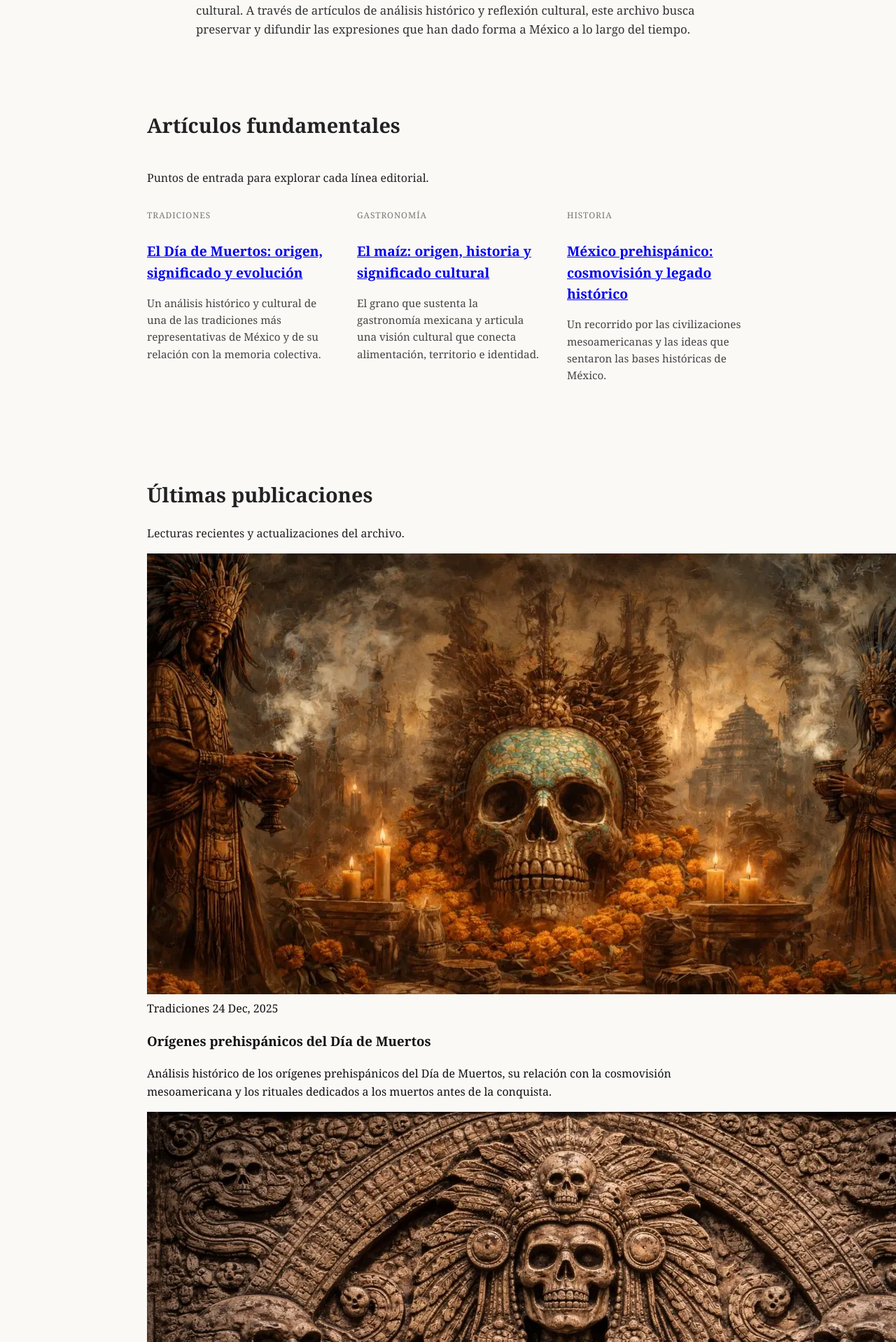
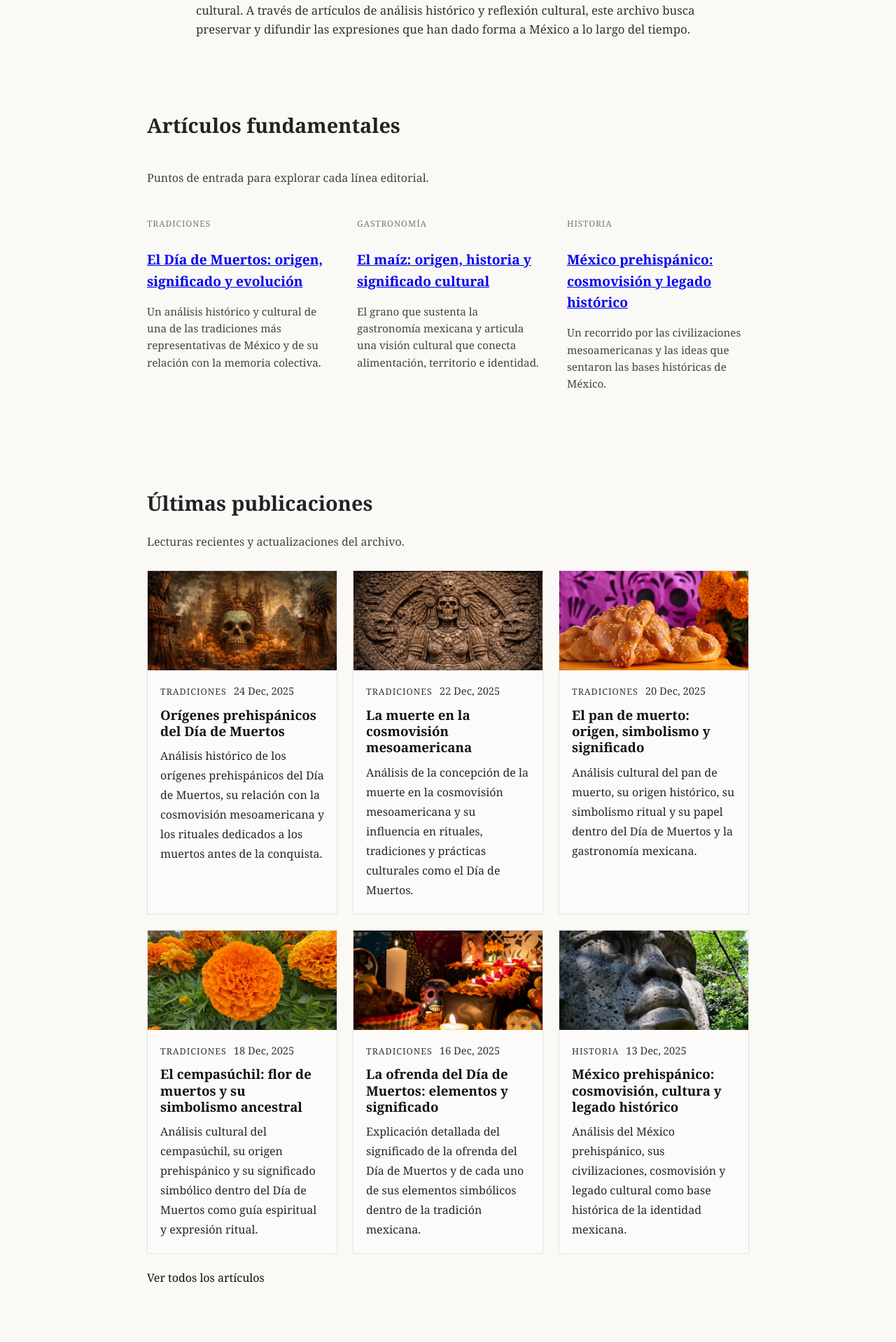
Before and after one commit to elbracamonte/elbracamonte.github.io, a Jekyll site: the page built from index.html, in a window 1280 px wide. Shown: the part 405-2323 px from the top of the page at 70% size. Built offline with Jekyll 4.4.1, drawn with Linux system fonts in a browser that asks for light colours.

Commit message:
Update style.css

```diff
--- a/assets/css/style.css
+++ b/assets/css/style.css
@@ -136,23 +136,31 @@ footer {
 
 .home-hero {
   text-align: center;
-  margin: 80px 0;
+  margin: 100px 0 60px;
 }
 
 .home-hero h1 {
-  font-size: 3rem;
+  font-size: 2.4rem;
   margin-bottom: 10px;
 }
 
 .home-tagline {
-  font-size: 1.2rem;
-  max-width: 600px;
-  margin: 20px auto;
+  font-size: 1.15rem;
+  max-width: 520px;
+  margin: 20px auto 0;
   color: #444;
+}
+
+.home-intro {
+  max-width: 720px;
+  margin: 60px auto 100px;
+  font-size: 1.05rem;
+  color: #333;
 }
 
 .home-pillars {
   margin: 80px 0;
+  margin-bottom: 120px;
 }
 
 .home-pillars h2 {
@@ -176,12 +184,26 @@ footer {
   font-size: 0.95rem;
 }
 
+.pillar-card {
+  padding-top: 10px;
+}
+
+.pillar-label {
+  display: inline-block;
+  font-size: 0.75rem;
+  text-transform: uppercase;
+  letter-spacing: 0.08em;
+  color: #777;
+  margin-bottom: 8px;
+}
+
 /* =========================
-   HOME — ÚLTIMOS ARTÍCULOS
+   HOME — ÚLTIMOS ARTÍCULOS (NUEVO: TARJETAS)
 ========================= */
 
 .home-latest {
   margin: 80px 0;
+  margin-bottom: 100px;
 }
 
 .home-latest h2 {
@@ -189,6 +211,7 @@ footer {
   margin-bottom: 20px;
 }
 
+/* Mantengo tus listas por si las usas en otro lugar */
 .home-latest ul {
   list-style: none;
   padding: 0;
@@ -213,6 +236,7 @@ footer {
 
 .home-categories {
   margin: 80px 0;
+  margin-bottom: 120px;
 }
 
 .home-categories h2 {
@@ -265,26 +289,6 @@ footer {
    UX/UI ADICIONAL
 ========================= */
 
-.home-intro {
-  max-width: 700px;
-  margin: 60px auto;
-  font-size: 1.05rem;
-  color: #333;
-}
-
-.pillar-card {
-  padding-top: 10px;
-}
-
-.pillar-label {
-  display: inline-block;
-  font-size: 0.75rem;
-  text-transform: uppercase;
-  letter-spacing: 0.08em;
-  color: #777;
-  margin-bottom: 8px;
-}
-
 .latest-list {
   list-style: none;
   padding: 0;
@@ -300,40 +304,6 @@ footer {
   display: flex;
   gap: 24px;
   flex-wrap: wrap;
-}
-
-.home-hero {
-  text-align: center;
-  margin: 100px 0 60px;
-}
-
-.home-hero h1 {
-  font-size: 2.4rem;
-}
-
-.home-tagline {
-  font-size: 1.15rem;
-  max-width: 520px;
-  margin: 20px auto 0;
-  color: #444;
-}
-
-.home-intro {
-  max-width: 720px;
-  margin: 60px auto 100px;
-  font-size: 1.05rem;
-}
-
-.home-pillars {
-  margin-bottom: 120px;
-}
-
-.home-latest {
-  margin-bottom: 100px;
-}
-
-.home-categories {
-  margin-bottom: 120px;
 }
 
 /* =========================
@@ -428,6 +398,143 @@ footer {
 }
 
 /* =========================
+   NUEVO — BLOQUES EDITORIALES + TARJETAS (HOME / CATEGORÍAS)
+========================= */
+
+.section-head {
+  max-width: 860px;
+  margin: 0 auto 28px;
+}
+
+.section-subtitle {
+  margin: 10px 0 0;
+  opacity: 0.85;
+  line-height: 1.6;
+}
+
+/* Grids de tarjetas */
+.post-grid {
+  display: grid;
+  grid-template-columns: repeat(3, minmax(0, 1fr));
+  gap: 22px;
+}
+
+.post-card {
+  border: 1px solid rgba(0,0,0,0.10);
+  background: rgba(255,255,255,0.35);
+  overflow: hidden;
+}
+
+.post-card-link {
+  display: block;
+  color: inherit;
+  text-decoration: none;
+}
+
+.post-card-media {
+  width: 100%;
+  aspect-ratio: 1200 / 630;
+  background: rgba(0,0,0,0.06);
+  overflow: hidden;
+}
+
+.post-card-media img {
+  width: 100%;
+  height: 100%;
+  object-fit: cover;
+  display: block;
+}
+
+.post-card-body {
+  padding: 18px 18px 20px;
+}
+
+.post-card-meta {
+  display: flex;
+  gap: 10px;
+  align-items: baseline;
+  font-size: 0.92rem;
+  opacity: 0.85;
+}
+
+.post-card-kicker {
+  letter-spacing: 0.08em;
+  text-transform: uppercase;
+  font-size: 0.78rem;
+}
+
+.post-card-title {
+  margin: 10px 0 10px;
+  line-height: 1.25;
+}
+
+.post-card-excerpt {
+  margin: 0;
+  line-height: 1.75;
+  opacity: 0.9;
+}
+
+.post-card:hover,
+.post-card:focus-within {
+  border-color: rgba(0,0,0,0.18);
+}
+
+.home-more {
+  max-width: 860px;
+  margin: 22px auto 0;
+}
+
+/* Categorías como tarjetas */
+.category-grid {
+  display: grid;
+  grid-template-columns: repeat(3, minmax(0, 1fr));
+  gap: 18px;
+}
+
+.category-card {
+  border: 1px solid rgba(0,0,0,0.10);
+  background: rgba(255,255,255,0.35);
+  padding: 18px 18px 20px;
+  text-decoration: none;
+  color: inherit;
+  display: block;
+}
+
+.category-title {
+  display: block;
+  font-weight: 700;
+  margin-bottom: 8px;
+}
+
+.category-desc {
+  display: block;
+  opacity: 0.9;
+  line-height: 1.7;
+}
+
+.category-card:hover,
+.category-card:focus {
+  border-color: rgba(0,0,0,0.18);
+}
+
+/* Responsive para grids (no toca tu header mobile) */
+@media (max-width: 980px) {
+  .post-grid {
+    grid-template-columns: repeat(2, minmax(0, 1fr));
+  }
+  .category-grid {
+    grid-template-columns: repeat(2, minmax(0, 1fr));
+  }
+}
+
+@media (max-width: 640px) {
+  .post-grid,
+  .category-grid {
+    grid-template-columns: 1fr;
+  }
+}
+
+/* =========================
    CSS MOBILE HEADER
 ========================= */
 
```
